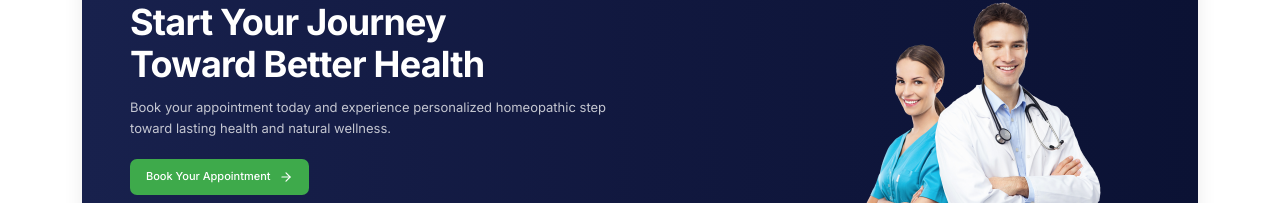
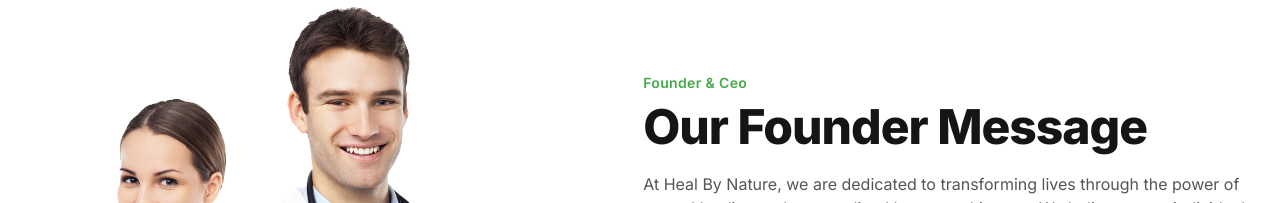
Before and after one commit to Humais77/homoeopathic-clinic, a Next.js app: page / in a window 1280 px wide. Shown: the part 2467-2670 px from the top of the page. Built offline with nearby package versions, Linux system fonts and the light colour scheme.

Commit message:
feat: add founder and ceo section.

```diff
--- a/app/page.tsx
+++ b/app/page.tsx
@@ -1,4 +1,5 @@
 import { AboutHome } from "@/src/components/sections/AboutHome";
+import { FounderCeoHome } from "@/src/components/sections/FounderCeoHome";
 import { Hero } from "@/src/components/sections/Hero";
 import { StartJourney } from "@/src/components/sections/StartJourney";
 import { WhyHealByNature } from "@/src/components/sections/WhyHealByNature";
@@ -10,6 +11,7 @@
       <Hero />
       <AboutHome/>
       <WhyHealByNature/>
+      <FounderCeoHome/>
       <StartJourney/>
     </main>
   );
--- /dev/null
+++ b/src/components/sections/FounderCeoClient.tsx
@@ -0,0 +1,97 @@
+'use client';
+
+import Image from 'next/image';
+import Link from 'next/link';
+import { ABOUT_HOME } from '@/src/lib/constants';
+
+export function FounderCeoClient() {
+  return (
+    <section className="bg-white py-12 sm:py-16 lg:py-20">
+      <div className="mx-auto w-full max-w-7xl px-5 sm:px-6 lg:px-8">
+        <div className="grid items-center gap-10 lg:grid-cols-[0.95fr_1.05fr] lg:gap-14 xl:gap-16">
+
+          {/* =========================================================
+              LEFT — FOUNDER IMAGE
+          ========================================================== */}
+          <div className="relative mx-auto w-full max-w-[560px] lg:mx-0">
+            <div className="relative overflow-hidden rounded-[20px] sm:rounded-[24px]">
+              <Image
+                src="/images/Hero-bg.png"
+                alt="Founder and CEO - Heal By Nature"
+                width={600}
+                height={650}
+                priority
+                className="h-auto w-full object-cover"
+              />
+
+              {/* Subtle image overlay */}
+              <div className="pointer-events-none absolute inset-0 bg-gradient-to-t from-black/5 via-transparent to-transparent" />
+            </div>
+          </div>
+
+          {/* =========================================================
+              RIGHT — FOUNDER CONTENT
+          ========================================================== */}
+          <div className="relative">
+
+
+
+            {/* Small Title */}
+            <span className="block text-sm font-semibold tracking-wide text-[#45a94a]">
+              Founder & Ceo
+            </span>
+
+            {/* Main Heading */}
+            <h2
+              className="
+                mt-2
+                max-w-[620px]
+                text-[34px]
+                font-extrabold
+                leading-[1.08]
+                tracking-[-1px]
+                text-[#151515]
+
+                sm:text-[40px]
+                md:text-[44px]
+                lg:text-[46px]
+                xl:text-[48px]
+              "
+            >
+              <span className="block">
+                Our Founder Message
+              </span>
+            </h2>
+
+            {/* Description */}
+            <p
+              className="
+                mt-4
+                max-w-[640px]
+                text-[14px]
+                leading-[1.48]
+                text-[#555]
+
+                sm:mt-5
+                sm:text-[15px]
+                md:text-base
+              "
+            >
+              {ABOUT_HOME.description}
+            </p>
+
+            {/* =====================================================
+                FOUNDER NAME
+            ====================================================== */}
+            <div className="mt-7 sm:mt-8">
+              <p className="mt-1 text-xl font-medium text-[#45a94a]">
+               Doctor Irfan Iqbal
+              </p>
+            </div>
+
+          </div>
+        </div>
+      </div>
+    </section>
+  );
+}
--- /dev/null
+++ b/src/components/sections/FounderCeoHome.tsx
@@ -0,0 +1,5 @@
+import { FounderCeoClient } from "./FounderCeoClient";
+
+export function FounderCeoHome(){
+    return <FounderCeoClient/>
+}
```
